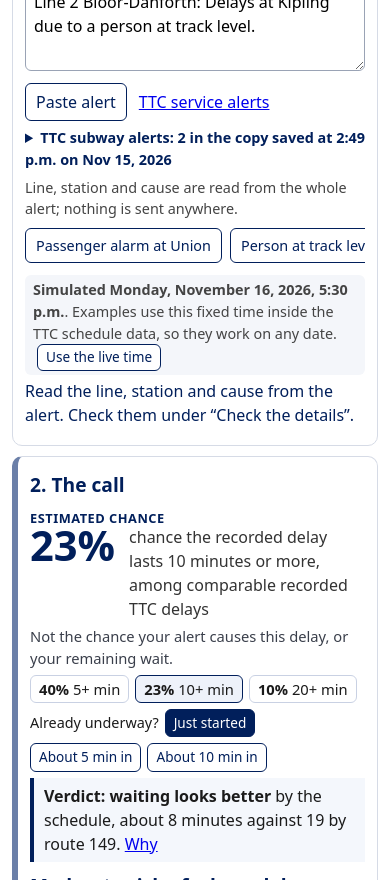
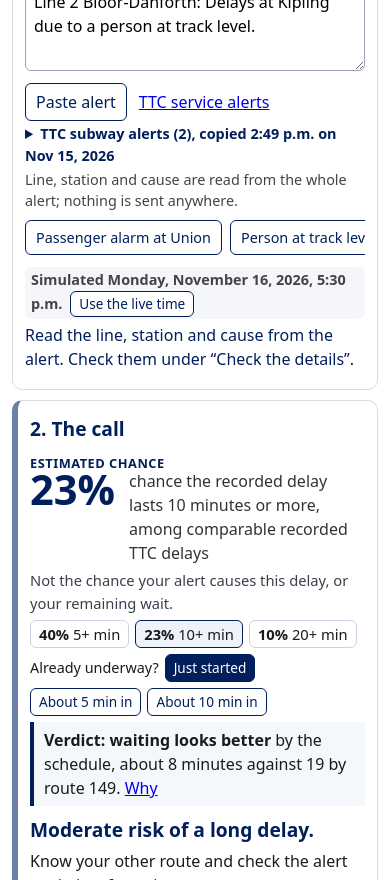
Before and after one commit to ALENZACODES/wait-or-walk, a plain HTML site: page index.html in a window 390 px wide. Shown: the part 220-1100 px from the top of the page. Drawn offline with Linux system fonts and the light colour scheme.

Commit message:
Write ups for r8: population wording, already underway check, simulated example clock, Kipling to Jane stop count, late bus rule, alerts copy; phone fold and card wording fixes

```diff
--- a/app.js
+++ b/app.js
@@ -80,7 +80,7 @@
     const g = model.groups[x.group];
     $('#typical').textContent = `This cause: ${g.delays.toLocaleString('en-CA')} logged delays, ${g.longDelays.toLocaleString('en-CA')} of them 10 minutes or more; half were over in ${g.medianMinutes} minutes or less.`;
     const share = g.longDelays / g.delays;
-    $('#reconcile').textContent = `Why ${pct(p)} and not ${pct(share)}: ${pct(share)} is every logged delay with this cause since January 2025 (${g.longDelays.toLocaleString('en-CA')} of ${g.delays.toLocaleString('en-CA')}). The estimate adjusts that for the station, the line, the time of day and the drop in long delays in 2026${g.recentShareLong !== null && g.recentDelays ? ` (in the latest 91 days, ${pct(g.recentShareLong)} of ${g.recentDelays} delays with this cause ran 10 minutes or more)` : ''}.`;
+    $('#reconcile').textContent = `${u && u.elapsed ? `The chance of 10+ minutes from the start is ${pct(p)}. ` : ''}Why ${pct(p)} and not ${pct(share)}: ${pct(share)} is every logged delay with this cause since January 2025 (${g.longDelays.toLocaleString('en-CA')} of ${g.delays.toLocaleString('en-CA')}). The estimate adjusts that for the station, the line, the time of day and the drop in long delays in 2026${g.recentShareLong !== null && g.recentDelays ? ` (in the latest 91 days, ${pct(g.recentShareLong)} of ${g.recentDelays} delays with this cause ran 10 minutes or more)` : ''}.`;
     const sd = (model.stationDelays || {})[x.station] || 0;
     const rare = [];
     if (g.delays < RARE) rare.push(`only ${g.delays} logged delays have this cause`);
@@ -319,7 +319,7 @@
       live = L; const now = Date.now() / 1000;
       const act = L.alerts.filter((a) => !a.end || a.end > now);
       const age = Math.round((now - L.fetchedAt) / 60);
-      $('#liveSum').textContent = `TTC subway alerts: ${act.length} in the copy saved at ${when(L.fetchedAt)}`;
+      $('#liveSum').textContent = `TTC subway alerts (${act.length}), copied ${when(L.fetchedAt)}`;
       $('#liveList').innerHTML = act.length ? act.map((a, i) => `<li><span>${esc(a.header)}</span> <button type="button" data-live="${i}">Use this alert</button></li>`).join('') : '<li>No subway alerts in the latest copy.</li>';
       $('#liveList').querySelectorAll('[data-live]').forEach((b) => b.addEventListener('click', () => { setSim(false); $('#alert').value = act[+b.dataset.live].header; readAlert(); savedDest(); }));
       $('#liveNote').textContent = `Copied from the TTC's open GTFS Realtime feed (Open Government Licence Toronto). The copy updates within about 30 minutes when the alerts change, and scheduled runs can be late${age > 120 ? `; this copy is ${Math.round(age / 60)} hours old` : ''}. For the newest alert, paste it from the TTC.`;
--- a/index.html
+++ b/index.html
@@ -39,7 +39,7 @@
       <button type="button" data-alert="Trains are not stopping at Bloor-Yonge due to a security incident.">Security at Bloor-Yonge (no line given)</button>
     </div>
     <p id="example" class="example" hidden>Showing the worked example, headed to Jane. Paste your own alert to replace it.</p>
-    <p id="simBanner" class="example" hidden><b id="simLabel"></b>. Examples use this fixed time inside the TTC schedule data, so they work on any date. <button type="button" id="liveTime">Use the live time</button></p>
+    <p id="simBanner" class="example" hidden><b id="simLabel"></b><span class="simwhy"> Examples use this fixed time inside the TTC schedule data, so they work on any date.</span> <button type="button" id="liveTime">Use the live time</button></p>
     <p id="readNote" class="note" role="status" aria-live="polite"></p>
     <div id="choice" class="choice" hidden></div>
     <ul id="flags" class="flags"></ul>
--- a/logic.js
+++ b/logic.js
@@ -110,7 +110,7 @@
 
   // Risk bands for the chance that a comparable logged incident delayed service 10 minutes or more.
   function advice(p) {
-    if (p >= 0.35) return { level: 'high', title: 'High risk of a long delay', text: 'Incidents like this often run long. See the wait or switch line below.' };
+    if (p >= 0.35) return { level: 'high', title: 'High risk of a long delay', text: 'Incidents like this often run long. See the verdict below.' };
     if (p >= 0.15) return { level: 'moderate', title: 'Moderate risk of a long delay', text: 'Know your other route and check the alert again in a few minutes.' };
     return { level: 'low', title: 'Low risk of a long delay', text: 'Comparable incidents rarely held up service 10 minutes or more. Waiting is usually reasonable.' };
   }
--- a/styles.css
+++ b/styles.css
@@ -106,3 +106,4 @@ ol.path.long { display: flex; }
 .evidence { margin: 12px 0; } .evidence > summary { cursor: pointer; font-weight: 700; color: var(--blue); padding: 8px 0; font-size: 1.05rem; }
 #simBanner button { margin-left: 4px; padding: 2px 8px; font-size: .85rem; }
 @media (max-width: 700px) { ol.path.long { display: none; } }
+@media (max-width: 700px) { .simwhy { display: none; } #simBanner { padding: 2px 6px; } .live { margin: 2px 0; } .pastenote { margin: 2px 0; } }
```
Also changed, not shown: fold.png (added), 3 other files.
